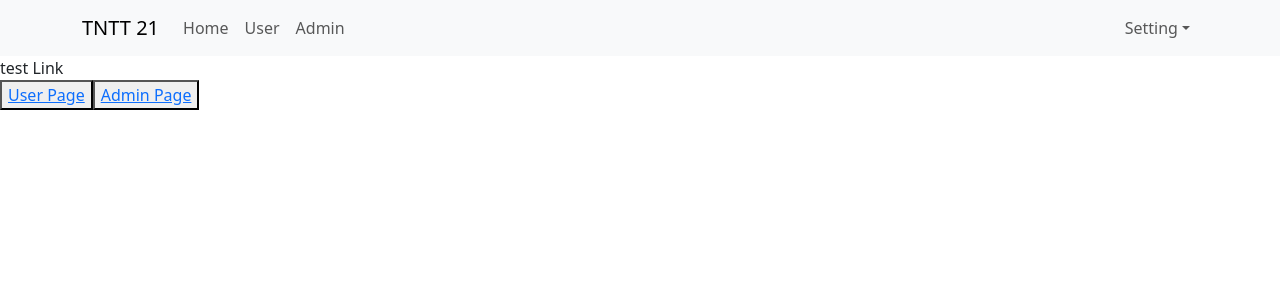
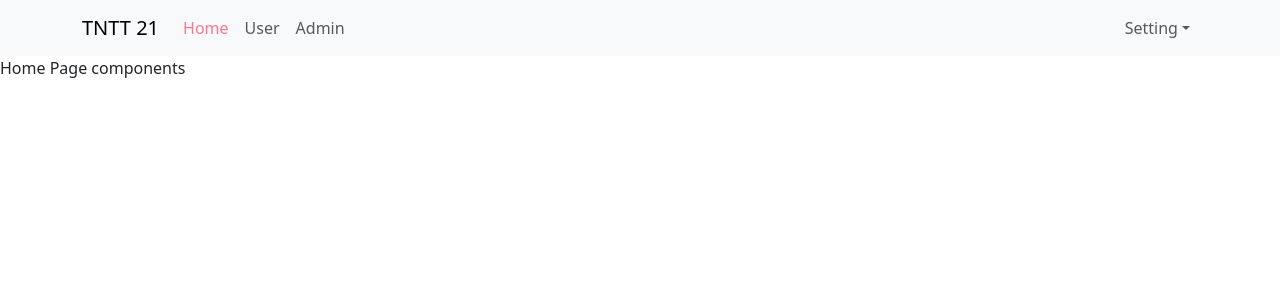
Before and after one commit to trungtt2162/react-ultimate-udemy, a React (Create React App) app: page / in a window 1280 px wide. Shown: the top 300 px of the page. Built offline with nearby package versions, Linux system fonts and the light colour scheme.

Commit message:
css header, navlink

```diff
--- a/src/App.js
+++ b/src/App.js
@@ -1,23 +1,23 @@
 
 import './App.scss';
 import Header from './components/Header/Header';
-import { Link } from 'react-router-dom';
+import { Link, Outlet } from 'react-router-dom';
 
 const App = () => {
   return (
     <div className="app-container">
-      <Header />
-      <div>
-        test Link
-        <div>
-          <button>
-            <Link to={`users`}>User Page</Link>
-          </button>
-          <button>
-            <Link to={`admin`}>Admin Page</Link>
-          </button>
+      <div className='header-container'>
+        <Header />
+      </div>
+      <div className='main-container'>
+        <div className='sidenav-container'>
+
+        </div>
+        <div className='app-content'>
+          <Outlet />
         </div>
       </div>
+
     </div>
   );
 }
--- a/src/App.scss
+++ b/src/App.scss
@@ -8,3 +8,14 @@ body {
   -webkit-font-smoothing: antialiased;
   -moz-osx-font-smoothing: grayscale;
 }
+.app-container {
+  .header-container {
+    .navbar-nav {
+      .nav-link {
+        &.active {
+          color: rgb(255, 119, 142);
+        }
+      }
+    }
+  }
+}
--- a/src/components/Header/Header.js
+++ b/src/components/Header/Header.js
@@ -2,7 +2,7 @@ import Container from 'react-bootstrap/Container';
 import Nav from 'react-bootstrap/Nav';
 import Navbar from 'react-bootstrap/Navbar';
 import NavDropdown from 'react-bootstrap/NavDropdown';
-import { Link } from 'react-router-dom';
+import { Link, NavLink } from 'react-router-dom';
 const Header = () => {
     return (
         <Navbar expand="lg" className="bg-body-tertiary">
@@ -10,17 +10,17 @@ const Header = () => {
                 <Navbar.Brand href="/">TNTT 21</Navbar.Brand>
                 <Navbar.Toggle aria-controls="basic-navbar-nav" />
                 <Navbar.Collapse id="basic-navbar-nav">
-                    <Nav className="me-auto">
-                        <Link to='/' className='nav-link'>Home</Link>
-                        <Link to='users' className='nav-link'>User</Link>
-                        <Link to='admin' className='nav-link'>Admin</Link>
+                    <Nav className="me-auto navbar-nav">
+                        <NavLink to='/' className='nav-link'>Home</NavLink>
+                        <NavLink to='users' className='nav-link'>User</NavLink>
+                        <NavLink to='admin' className='nav-link'>Admin</NavLink>
                     </Nav>
                     <Nav>
                         <NavDropdown title="Setting" id="basic-nav-dropdown">
-                            <NavDropdown.Item href="#action/3.1">Log In</NavDropdown.Item>
-                            <NavDropdown.Item href="#action/3.3">Profile</NavDropdown.Item>
+                            <NavDropdown.Item >Log In</NavDropdown.Item>
+                            <NavDropdown.Item >Profile</NavDropdown.Item>
                             <NavDropdown.Divider />
-                            <NavDropdown.Item href="#action/3.4">
+                            <NavDropdown.Item >
                                 Log Out
                             </NavDropdown.Item>
                         </NavDropdown>
--- /dev/null
+++ b/src/components/Home/HomePage.js
@@ -0,0 +1,8 @@
+const HomePage = (props) => {
+    return (
+        <div className="homepage-container">
+            Home Page components
+        </div>
+    )
+}
+export default HomePage;
--- a/src/index.js
+++ b/src/index.js
@@ -8,14 +8,17 @@ import 'bootstrap/dist/css/bootstrap.min.css';
 import { BrowserRouter, Route, Routes } from 'react-router-dom';
 import User from './components/User/User';
 import Admin from './components/Admin/Admin';
+import HomePage from './components/Home/HomePage';
 const root = ReactDOM.createRoot(document.getElementById('root'));
 root.render(
   <Provider store={store}>
     <BrowserRouter>
       <Routes>
-        <Route path="/" element={<App />} />
-        <Route path="users" element={<User />} />
-        <Route path="admin" element={<Admin />} />
+        <Route path="/" element={<App />} >
+          <Route index element={<HomePage />} />
+          <Route path="users" element={<User />} />
+          <Route path="admin" element={<Admin />} />
+        </Route>
       </Routes>
     </BrowserRouter>
   </Provider>
```
